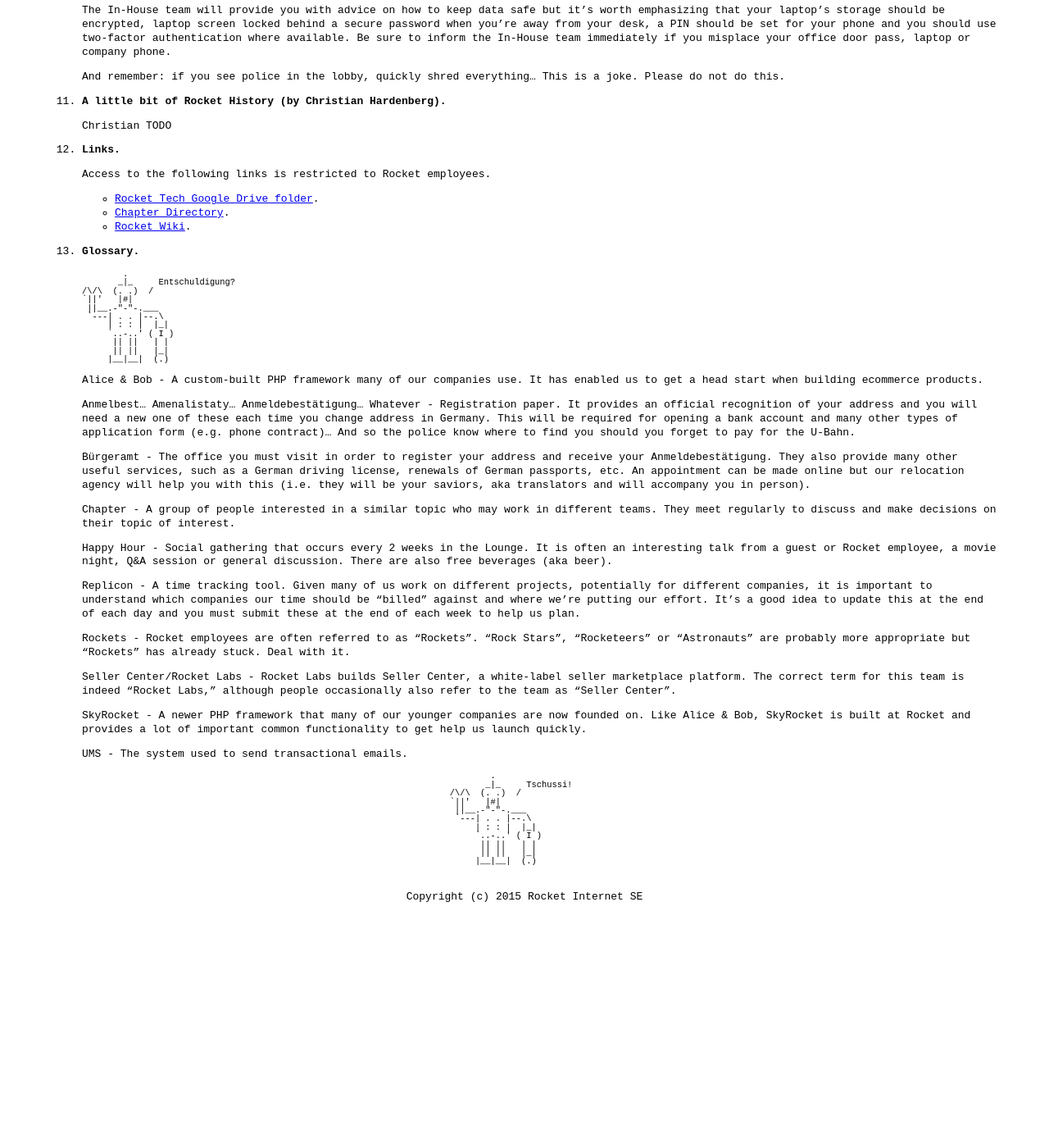
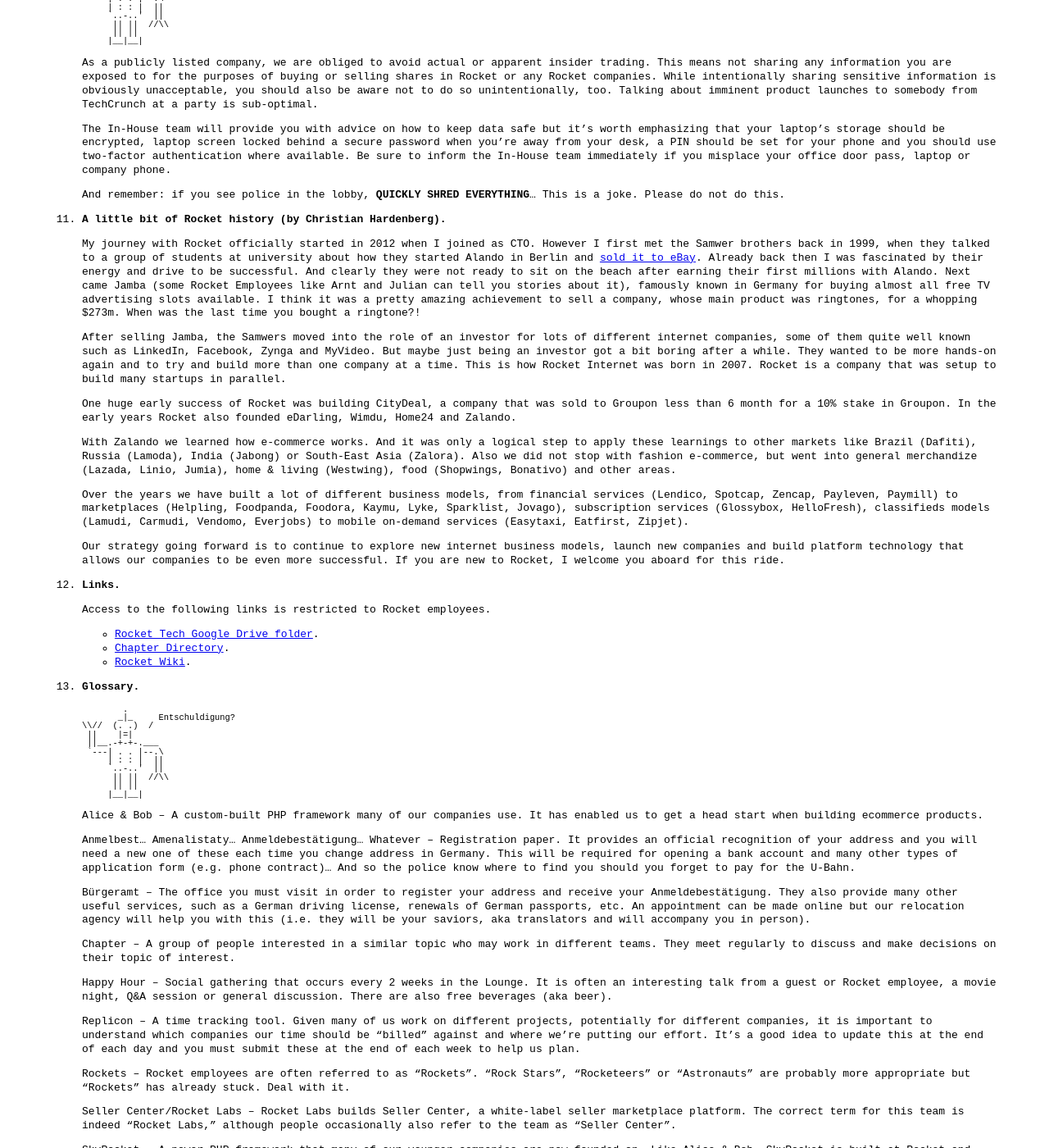
Before and after one commit to rocket-internet-berlin/RocketTechHandbook, a Jekyll site: the page built from content/index.md, in a window 1280 px wide and 1400 px high, scrolled down 3535 px. Shown: the whole window at 82% size. Built offline with Jekyll 4.4.1, drawn with Linux system fonts in a browser that asks for light colours; before the commit the page ends 4656 px from its top, so only the background shows below that; some of the changed text lies outside the part shown.

Commit message:
content updates, including christian's section

```diff
--- a/content/_includes/robot.html
+++ b/content/_includes/robot.html
@@ -1,12 +1,12 @@
 <pre class="robot">
            .
           _|_     {{ robot_message }}
-   /\/\  (. .)  /
-   `||'   |#|
-    ||__.-"-"-.___
+   \\//  (. .)  /
+    ||    |=|
+    ||__.-+-+-.___
     `---| . . |--.\
-        | : : |  |_|
-        `..-..' ( I )
-         || ||   | |
-         || ||   |_|
-        |__|__|  (.)</pre>
+        | : : |  ||
+        `..-..'  ||
+         || ||  //\\
+         || ||
+        |__|__|</pre>
--- a/content/index.md
+++ b/content/index.md
@@ -22,7 +22,7 @@ permalink: /
 
     Our <del>aggressive and ruthless</del> strategy for growth is to frequently create new companies. A large number of these companies are created by a small group of people from our office in Berlin working in project teams. Over time, these project teams have learned from success and failure to help them understand how to build a company. Those companies then grow, develop a unique culture, hire their own team to replace the project team and design some fancy t-shirts. Like teenagers, they then move out of the house and into their own place on the road to true independence. We’ve been so successful at this that, according to Wikipedia, our companies employ over 30.000 people worldwide.
 
-    Rocket has an unfair advantage when it comes to building startups. We are able to move faster than others without compromising quality by building a set of common mobile & web platforms that many of our companies use to get started. While these platforms provide useful tools and services, they are forked and modified to suit the particular needs of the company. After launch Rocket continues to support these companies with a variety of services such as further engineering work to help scale, assistance with recruitment and monitoring of live systems.
+    Rocket has an unfair advantage when it comes to building startups. We are able to move faster than others without compromising quality by building a set of common mobile & web platforms that many of our companies use to get started. These platforms provide useful tools and services but they are also forked and modified to suit the particular needs of the company. After launch Rocket continues to support these companies with a variety of services such as further engineering work to help scale, assistance with recruitment and monitoring of live systems.
 
     While Rocket’s business model is fast and exciting, it does come with a degree of unpredictability -- we consider this a feature, not a bug. It is possible you will work on a project that will fail, followed by a project that needs to scale quickly. That transition may happen immediately or may be followed by a short period of work on internal projects to help make Rocket more efficient. Again, this is a feature, not a bug.
 
@@ -74,11 +74,11 @@ permalink: /
 
 1. Giving & receiving feedback.
 
-    At least every few months your team lead (who has been assigned a real name) will sit with you and discuss how things are going. This might sound official and intimidating but, in reality, it should be a boring procedure for the purposes of having something written down so we can track and plan your development. You will experience this at the end of your probationary period, 6 months after joining Rocket.
+    Every few months your team lead (who has been assigned a real name) will sit with you and discuss how things are going. This might sound official and intimidating but, in reality, it should be a boring procedure for the purposes of having something written down so we can track and plan your development. You will experience this at the end of your probationary period, 6 months after joining Rocket.
 
     In order to keep these biannual events feeling unexciting, discussions will be ongoing and multidirectional. If you’re doing a great job or can improve, you should expect to know about it when a pattern is detected and to help figure out what to do next. It is equally important that you let your team lead and colleagues know how they’re doing, too. Releasing information once a year based solely on your team lead’s observations seems ridiculous to us. If you leave a 6 month discussion in a state of utter shock or surprise, then we consider the feedback process to have failed.
 
-    If you lead a team, it is your duty to know how everybody on your team is performing and feeling; whether they’re motivated, unmotivated, struggling or kicking ass. You’ll be given guidance by your own manager in how you’re expected to achieve such levels of omniscience. Keep in mind not just the business impact of the individual, but also our behavioral values.
+    If you lead a team, it is your duty to know how everybody on your team is performing and feeling; whether they’re motivated, unmotivated, struggling or kicking ass. You’ll be given guidance by your own manager in how you’re expected to achieve such levels of omniscience. Keep in mind not just the business impact of the individual, but also their impact on the people they work with.
 
 1. Social responsibility.
 
@@ -113,15 +113,28 @@ permalink: /
 
 1. Data responsibilities
 
+    {% capture robot_message %}Shh.{% endcapture %}
+    {% include robot.html %}
+
     As a publicly listed company, we are obliged to avoid actual or apparent insider trading. This means not sharing any information you are exposed to for the purposes of buying or selling shares in Rocket or any Rocket companies. While intentionally sharing sensitive information is obviously unacceptable, you should also be aware not to do so unintentionally, too. Talking about imminent product launches to somebody from TechCrunch at a party is sub-optimal.
 
     The In-House team will provide you with advice on how to keep data safe but it’s worth emphasizing that your laptop’s storage should be encrypted, laptop screen locked behind a secure password when you’re away from your desk, a PIN should be set for your phone and you should use two-factor authentication where available. Be sure to inform the In-House team immediately if you misplace your office door pass, laptop or company phone.
 
-    And remember: if you see police in the lobby, quickly shred everything... This is a joke. Please do not do this.
+    And remember: if you see police in the lobby, **QUICKLY SHRED EVERYTHING**... This is a joke. Please do not do this.
 
-1. A little bit of Rocket History (by Christian Hardenberg).
+1. A little bit of Rocket history (by Christian Hardenberg).
 
-    Christian TODO
+    My journey with Rocket officially started in 2012 when I joined as CTO. However I first met the Samwer brothers back in 1999, when they talked to a group of students at university about how they started Alando in Berlin and <a href="https://partners.nytimes.com/library/tech/99/09/biztech/technology/22mcgr.html" target="_blank">sold it to eBay</a>. Already back then I was fascinated by their energy and drive to be successful. And clearly they were not ready to sit on the beach after earning their first millions with Alando. Next came Jamba (some Rocket Employees like Arnt and Julian can tell you stories about it), famously known in Germany for buying almost all free TV advertising slots available. I think it was a pretty amazing achievement to sell a company, whose main product was ringtones, for a whopping $273m. When was the last time you bought a ringtone?!
+
+    After selling Jamba, the Samwers moved into the role of an investor for lots of different internet companies, some of them quite well known such as LinkedIn, Facebook, Zynga and MyVideo. But maybe just being an investor got a bit boring after a while. They wanted to be more hands-on again and to try and build more than one company at a time. This is how Rocket Internet was born in 2007. Rocket is a company that was setup to build many startups in parallel.
+
+    One huge early success of Rocket was building CityDeal, a company that was sold to Groupon less than 6 month for a 10% stake in Groupon. In the early years Rocket also founded eDarling, Wimdu, Home24 and Zalando.
+
+    With Zalando we learned how e-commerce works. And it was only a logical step to apply these learnings to other markets like Brazil (Dafiti), Russia (Lamoda), India (Jabong) or South-East Asia (Zalora). Also we did not stop with fashion e-commerce, but went into general merchandize (Lazada, Linio, Jumia), home & living (Westwing), food (Shopwings, Bonativo) and other areas.
+
+    Over the years we have built a lot of different business models, from financial services (Lendico, Spotcap, Zencap, Payleven, Paymill) to marketplaces (Helpling, Foodpanda, Foodora, Kaymu, Lyke, Sparklist, Jovago), subscription services (Glossybox, HelloFresh), classifieds models (Lamudi, Carmudi, Vendomo, Everjobs) to mobile on-demand services (Easytaxi, Eatfirst, Zipjet).
+
+    Our strategy going forward is to continue to explore new internet business models, launch new companies and build platform technology that allows our companies to be even more successful. If you are new to Rocket, I welcome you aboard for this ride.
 
 1. Links.
 
@@ -136,22 +149,22 @@ permalink: /
     {% capture robot_message %}Entschuldigung?{% endcapture %}
     {% include robot.html %}
 
-    Alice & Bob - A custom-built PHP framework many of our companies use. It has enabled us to get a head start when building ecommerce products.
+    Alice & Bob -- A custom-built PHP framework many of our companies use. It has enabled us to get a head start when building ecommerce products.
 
-    Anmelbest… Amenalistaty… Anmeldebestätigung… Whatever - Registration paper. It provides an official recognition of your address and you will need a new one of these each time you change address in Germany. This will be required for opening a bank account and many other types of application form (e.g. phone contract)... And so the police know where to find you should you forget to pay for the U-Bahn.
+    Anmelbest… Amenalistaty… Anmeldebestätigung… Whatever -- Registration paper. It provides an official recognition of your address and you will need a new one of these each time you change address in Germany. This will be required for opening a bank account and many other types of application form (e.g. phone contract)... And so the police know where to find you should you forget to pay for the U-Bahn.
 
-    Bürgeramt - The office you must visit in order to register your address and receive your Anmeldebestätigung. They also provide many other useful services, such as a German driving license, renewals of German passports, etc. An appointment can be made online but our relocation agency will help you with this (i.e. they will be your saviors, aka translators and will accompany you in person).
+    Bürgeramt -- The office you must visit in order to register your address and receive your Anmeldebestätigung. They also provide many other useful services, such as a German driving license, renewals of German passports, etc. An appointment can be made online but our relocation agency will help you with this (i.e. they will be your saviors, aka translators and will accompany you in person).
 
-    Chapter - A group of people interested in a similar topic who may work in different teams. They meet regularly to discuss and make decisions on their topic of interest.
+    Chapter -- A group of people interested in a similar topic who may work in different teams. They meet regularly to discuss and make decisions on their topic of interest.
 
-    Happy Hour - Social gathering that occurs every 2 weeks in the Lounge. It is often an interesting talk from a guest or Rocket employee, a movie night, Q&A session or general discussion. There are also free beverages (aka beer).
+    Happy Hour -- Social gathering that occurs every 2 weeks in the Lounge. It is often an interesting talk from a guest or Rocket employee, a movie night, Q&A session or general discussion. There are also free beverages (aka beer).
 
-    Replicon - A time tracking tool. Given many of us work on different projects, potentially for different companies, it is important to understand which companies our time should be “billed” against and where we’re putting our effort. It’s a good idea to update this at the end of each day and you must submit these at the end of each week to help us plan.
+    Replicon -- A time tracking tool. Given many of us work on different projects, potentially for different companies, it is important to understand which companies our time should be “billed” against and where we’re putting our effort. It’s a good idea to update this at the end of each day and you must submit these at the end of each week to help us plan.
 
-    Rockets - Rocket employees are often referred to as “Rockets”. “Rock Stars”, “Rocketeers” or “Astronauts” are probably more appropriate but “Rockets” has already stuck. Deal with it.
+    Rockets -- Rocket employees are often referred to as “Rockets”. “Rock Stars”, “Rocketeers” or “Astronauts” are probably more appropriate but “Rockets” has already stuck. Deal with it.
 
-    Seller Center/Rocket Labs - Rocket Labs builds Seller Center, a white-label seller marketplace platform. The correct term for this team is indeed “Rocket Labs,” although people occasionally also refer to the team as “Seller Center”.
+    Seller Center/Rocket Labs -- Rocket Labs builds Seller Center, a white-label seller marketplace platform. The correct term for this team is indeed “Rocket Labs,” although people occasionally also refer to the team as “Seller Center”.
 
-    SkyRocket - A newer PHP framework that many of our younger companies are now founded on. Like Alice & Bob, SkyRocket is built at Rocket and provides a lot of important common functionality to get help us launch quickly.
+    SkyRocket -- A newer PHP framework that many of our younger companies are now founded on. Like Alice & Bob, SkyRocket is built at Rocket and provides a lot of important common functionality to get help us launch quickly.
 
-    UMS - The system used to send transactional emails.
+    UMS -- The system used to send transactional emails.
```
Also changed, not shown: other parts of content/index.md (+3 -3 lines).
